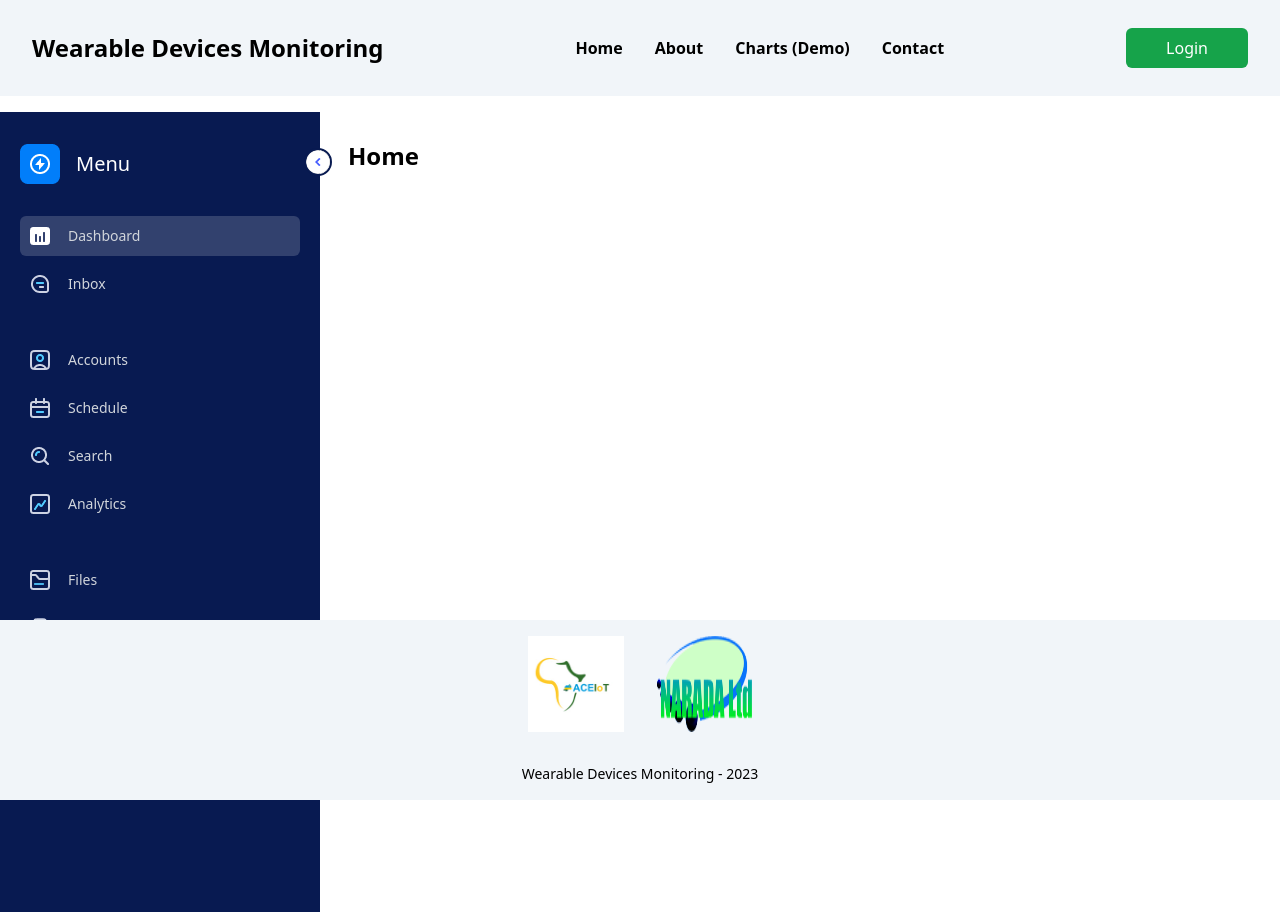
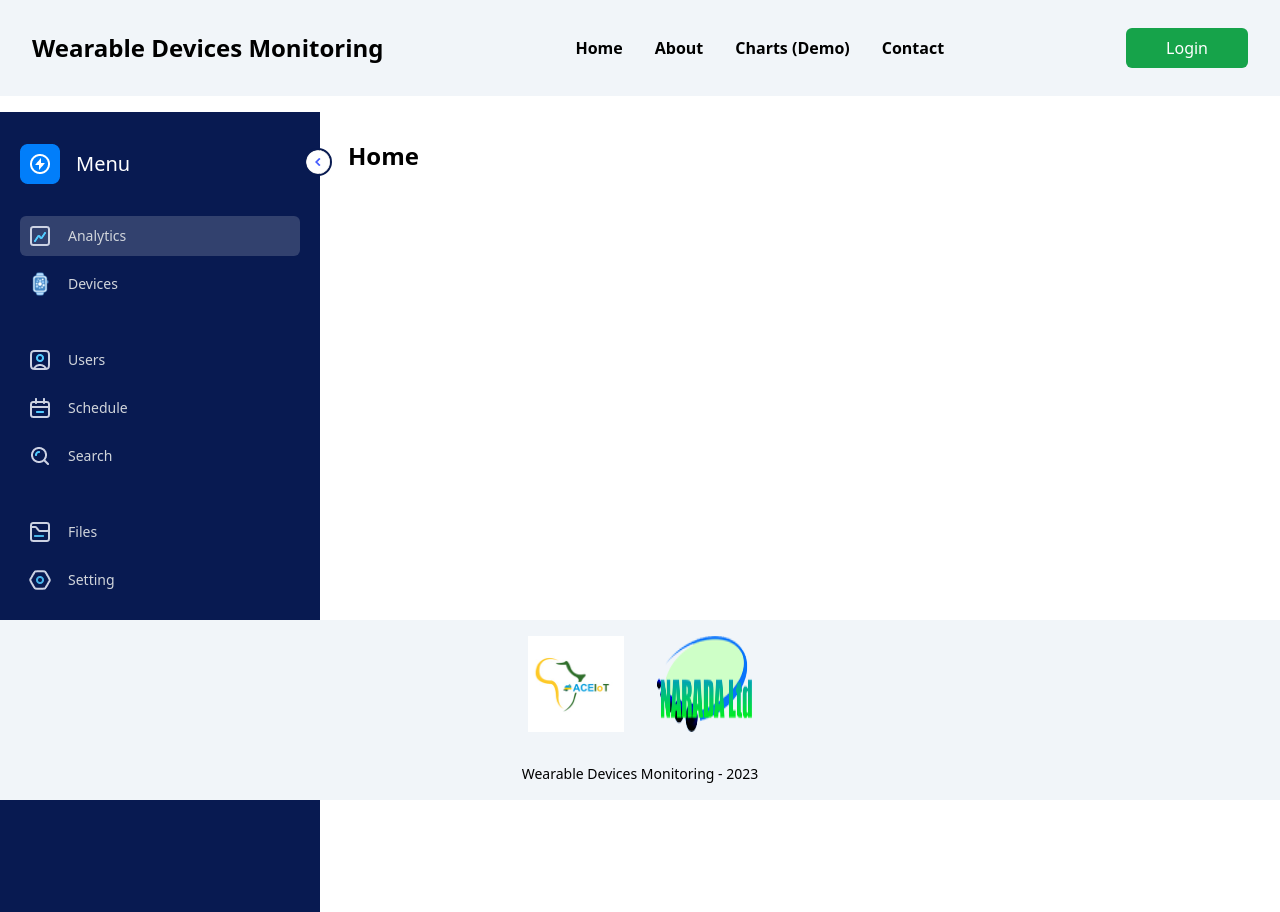
Before and after one commit to m-ogore/wearable-devices-monitoring, a Next.js app in the folder fullstack-nextjs/: page / in a window 1280 px wide. Built offline with nearby package versions, Linux system fonts and the light colour scheme.

Commit message:
Rearranged dashboard

```diff
--- a/fullstack-nextjs/src/app/layout.tsx
+++ b/fullstack-nextjs/src/app/layout.tsx
@@ -15,12 +15,12 @@ export default function RootLayout({
  {/* SIdebar Menus*/}
   const [open, setOpen] = useState(true);
   const Menus = [
-    { title: "Dashboard", src: "Chart_fill" },
-    { title: "Inbox", src: "Chat" },
-    { title: "Accounts", src: "User", gap: true },
+    { title: "Analytics", src: "Chart" },
+    { title: "Devices", src: "Devices" },
+    { title: "Users", src: "User", gap: true },
     { title: "Schedule ", src: "Calendar" },
     { title: "Search", src: "Search"},
-    { title: "Analytics", src: "Chart" },
+
     { title: "Files ", src: "Folder", gap: true },
     { title: "Setting", src: "Setting" },
   ];
```
Also changed, not shown: fullstack-nextjs/public/assets/Devices.png (added), fullstack-nextjs/src/app/(guest)/Analytics/page.tsx (renamed from fullstack-nextjs/src/app/(guest)/Dashboard/page.tsx), fullstack-nextjs/src/app/(guest)/Analytics/page1.tsx (renamed from fullstack-nextjs/src/app/(guest)/Dashboard/page1.tsx), fullstack-nextjs/src/app/(guest)/Devices/page.tsx (renamed from fullstack-nextjs/src/app/(guest)/Accounts/page.tsx).
